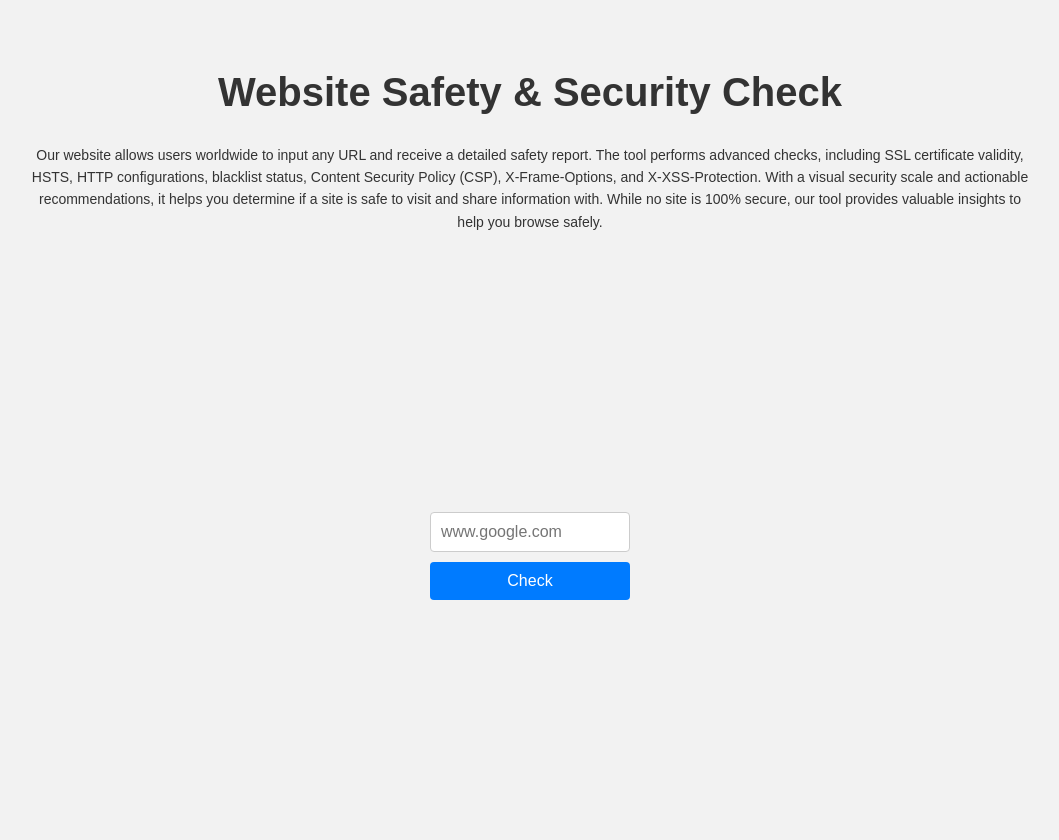
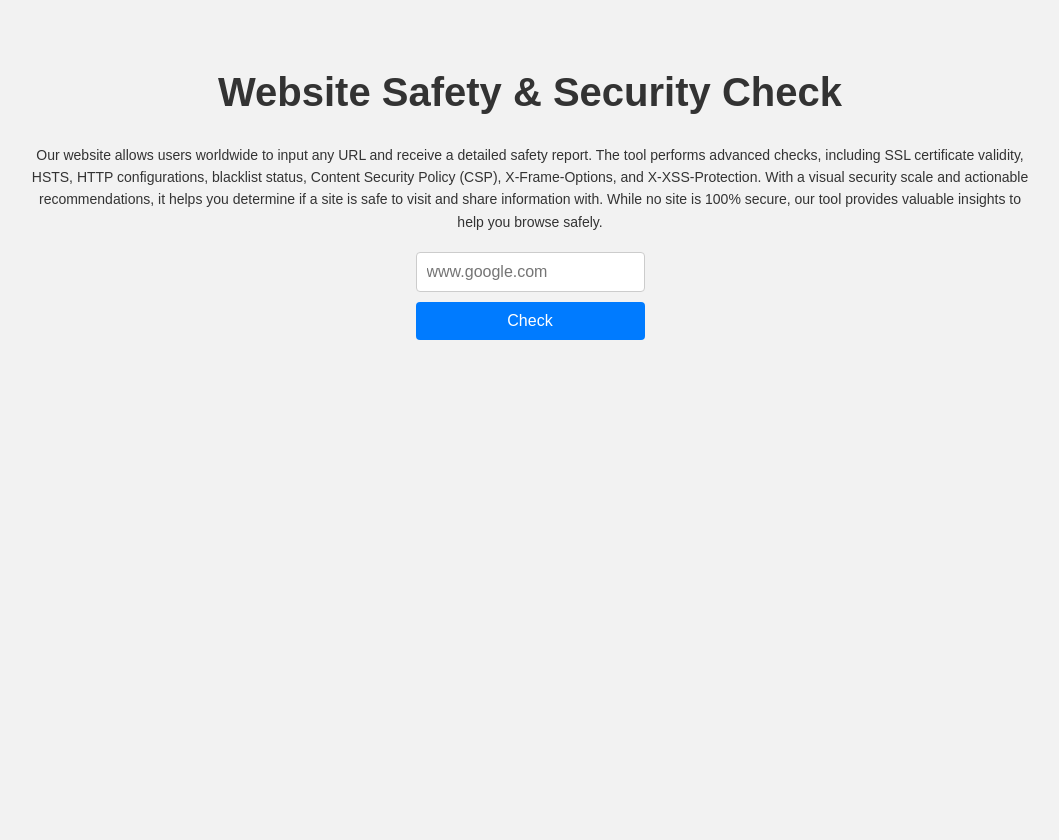
Before and after one commit to Itay25/free-website-security-check, a Flask app: page / in a window 1280 px wide. Shown: the top 840 px of the page, without its empty margins (110-1169 px from the left). Run offline with Flask 3, Linux system fonts and the light colour scheme.

Commit message:
Update style.css.css

```diff
--- a/static/style.css.css
+++ b/static/style.css.css
@@ -7,6 +7,7 @@ body {
   justify-content: flex-start; /* שמירה על מיקום התוכן כלפי מעלה */
   min-height: 100vh;
   margin: 0;
+  padding: 0; /* מסיר כל פדינג מיותר */
   background-color: #f2f2f2;
   padding-top: 60px; /* הגדלת הרווח העליון */
 }
@@ -42,13 +43,11 @@ h3 {
 }
 
 form {
-
   display: flex;
   flex-direction: column;
-  align-items: stretch;
-  gap: 10px; /* יוצר מרווח בין השדה לכפתור */
-  max-width: 200px; /* אפשר להגדיר רוחב כולל */
-  margin: auto;
+  gap: 10px; /* שומר על מרווח בין האלמנטים */
+  margin: 0 auto; /* ממרכז את הטופס אופקית */
+  width: fit-content; /* מתאים את הרוחב לטופס בלבד */
 }
 
 input[type="text"],
@@ -56,8 +55,8 @@ button {
   padding: 10px;
   font-size: 16px;
   border-radius: 4px;
-  width: 100%; /* מבטיח שהם יהיו באותו רוחב */
-  box-sizing: border-box; /* לוקח בחשבון את הפדינג בתוך הרוחב */
+  width: 100%; /* מבטיח ששניהם יהיו באותו רוחב */
+  box-sizing: border-box; /* מבטיח שהרוחב כולל את הפדינג */
 }
 
 input[type="text"] {
```
